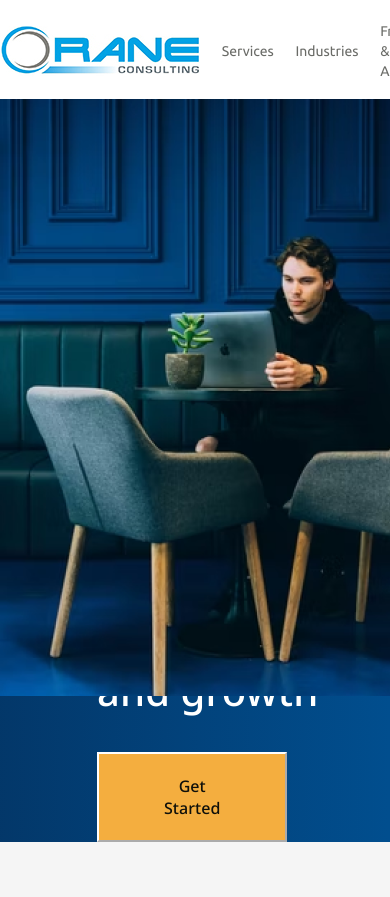
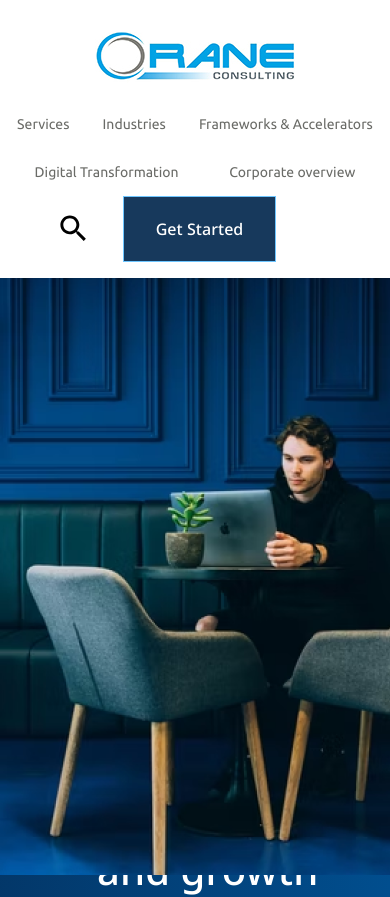
Before and after one commit to Andharikar9011/OraneConsFrontendDeploy, a React (Create React App) app: page / in a window 390 px wide. Shown: the top 897 px of the page. Built offline with nearby package versions, Linux system fonts and the light colour scheme.

Commit message:
header responsive

```diff
--- a/src/components/Navbar/Header.jsx
+++ b/src/components/Navbar/Header.jsx
@@ -5,12 +5,14 @@ import { BrowserRouter as Router } from "react-router-dom";
 // import { FontAwesomeIcon } from '@fortawesome/react-fontawesome'
 import SearchIcon from "@mui/icons-material/Search";
 import "./header_style.css";
+import { Grid } from "@mui/material";
 
 const Header = () => {
   return (
     <Router>
       <>
         <div className="navContainer">
+
             <img src="./orneconslogo.png" className="navlogo" alt="Logo"></img>
 
               <ul className="navlinks">
@@ -30,11 +32,14 @@ const Header = () => {
                   <a href="./">Corporate overview</a>
                 </li>
               </ul>
+
+
           {/* <FontAwesomeIcon icon="fa-regular fa-magnifying-glass" /> */}
           {/* <i class="fa-regular fa-magnifying-glass">  </i> */}
           <SearchIcon fontSize="large" />
           <button className="navButton">Get Started</button>
         </div>
+        {/* </Grid> */}
       </>
     </Router>
   );
--- /dev/null
+++ b/src/components/Navbar/HeaderRes.jsx
@@ -0,0 +1,51 @@
+import React from 'react'
+import { Grid } from "@mui/material";
+import SearchIcon from "@mui/icons-material/Search";
+import "./header_style.css";
+
+
+const HeaderRes = () => {
+  return (
+    <>
+        <Grid container className="navContainer" >
+            <Grid item >
+                <img src="./orneconslogo.png" className="navlogo" alt="Logo"></img>
+            </Grid>
+            <Grid item >
+                <Grid container className='navlinkContainer' >
+
+                    <Grid item className='navlinksGrid'>
+                        Services
+                    </Grid>
+
+                    <Grid item className='navlinksGrid'>
+                         Industries
+                    </Grid>
+
+                    <Grid item className='navlinksGrid'>
+                        Frameworks & Accelerators
+                    </Grid>
+
+                    <Grid item className='navlinksGrid'>
+                        Digital Transformation
+                    </Grid>
+
+                    <Grid item className='navlinksGrid'>
+                        Corporate overview
+
+                    </Grid>
+                </Grid>
+
+            </Grid>
+
+
+            <Grid item className='searchAndBtn'>
+                <SearchIcon fontSize="large" />
+                <button className="navButton">Get Started</button>
+            </Grid>
+        </Grid>
+    </>
+  )
+}
+
+export default HeaderRes
--- a/src/components/Navbar/header_style.css
+++ b/src/components/Navbar/header_style.css
@@ -1,37 +1,34 @@
-@import url('https://fonts.googleapis.com/css2?family=Ubuntu:ital,wght@0,300;0,400;0,500;0,700;1,300&display=swap');
+@import url("https://fonts.googleapis.com/css2?family=Ubuntu:ital,wght@0,300;0,400;0,500;0,700;1,300&display=swap");
 
+@import url("https://fonts.googleapis.com/css2?family=Noto+Sans:ital,wght@0,100;0,200;0,300;1,400;1,500;1,600;1,700&family=Ubuntu:ital,wght@0,300;0,400;0,500;0,700;1,300&display=swap");
 
-@import url('https://fonts.googleapis.com/css2?family=Noto+Sans:ital,wght@0,100;0,200;0,300;1,400;1,500;1,600;1,700&family=Ubuntu:ital,wght@0,300;0,400;0,500;0,700;1,300&display=swap');
-
-.navContainer{
+.navContainer {
   display: flex;
   justify-content: space-evenly;
-
-    max-height: 6.18rem;
+  padding: 1rem 0;
+  min-height: 5rem;
   align-items: center;
-    padding-top: 1.43rem;
-    padding-bottom: 1.375rem;
-
+  width: 100%;
+  /* background-color: red; */
+  /* padding-top: 1.43rem;
+  padding-bottom: 1.375rem; */
 }
 
-.navlinks{
+.navlinks {
   display: flex;
   /* justify-content: center; */
   align-items: center;
   justify-content: space-evenly;
-
-
 }
-.navlinks li{
+.navlinks li {
   list-style-type: none;
   text-decoration: none;
-    padding-left: 1.357rem ;
-
+  padding-left: 1.357rem;
 }
 
-.navlinks li a{
+.navlinks li a {
   text-decoration: none;
-    font-family: 'Ubuntu', sans-serif;
+  font-family: "Ubuntu", sans-serif;
   font-style: normal;
   font-weight: 400;
   font-size: 14px;
@@ -39,11 +36,45 @@
   color: rgba(15, 16, 10, 0.62);
 }
 
-.navButton{
-    border: 1px solid #6EC6FF;
-    background: #17395C;
+/* .headerNavlinks {
+  list-style-type: none;
+  text-decoration: none;
+  padding-left: 1.357rem;
+}
+.headerNavlinks a {
+  text-decoration: none;
+  font-family: "Ubuntu", sans-serif;
+  font-style: normal;
+  font-weight: 400;
+  font-size: 14px;
+  line-height: 16px;
+  color: rgba(15, 16, 10, 0.62);
+} */
+.navlinkContainer {
+  display: flex;
+  justify-content: space-evenly;
+  /* background-color: red; */
+}
+.navlinksGrid {
+  font-family: "Ubuntu";
+  font-style: normal;
+  font-weight: 400;
+  font-size: 14px;
+  line-height: 16px;
+  /* identical to box height */
+
+  letter-spacing: 0.0025em;
+
+  color: rgba(15, 16, 10, 0.62);
+
+  padding: 1rem;
+}
+
+.navButton {
+  border: 1px solid #6ec6ff;
+  background: #17395c;
   box-sizing: border-box;
-    font-family: 'Noto Sans', sans-serif;
+  font-family: "Noto Sans", sans-serif;
   font-style: normal;
   font-weight: 500;
   font-size: 16px;
@@ -52,9 +83,17 @@
 
   letter-spacing: 0.0025em;
 
-    color: #FFFFFF;
+  color: #ffffff;
 
   padding: 1.31rem 2rem;
-    /* /* margin-right: 3.625rem;
-    margin-left: 2rem; */
+  /* margin-top: 2rem; */
+  margin-right: 3.625rem;
+  margin-left: 2rem;
 }
+
+.searchAndBtn {
+  display: flex;
+  /* background-color: red; */
+  align-items: center;
+  justify-content: space-between;
+}
--- a/src/pages/Page1/index.jsx
+++ b/src/pages/Page1/index.jsx
@@ -10,12 +10,14 @@ import Section7 from "./Section_7/Section_7";
 import Section8 from "./Section_8/Section_8";
 import Section9 from "./Section_9/Section_9";
 import Footer from '../../components/Footer/Footer.jsx'
-import Header from '../../components/Navbar/Header.jsx'
+// import Header from '../../components/Navbar/Header.jsx'
+import HeaderRes from "../../components/Navbar/HeaderRes";
 
 function Page1() {
   return (
     <div className="Page1">
-      <Header />
+      {/* <Header /> */}
+      <HeaderRes/>
       <Section1 />
       <Section2 />
       <Section3 heading="Logistics & Supply Chain"
```
Lines whose indentation alone changed are shown as unchanged.
